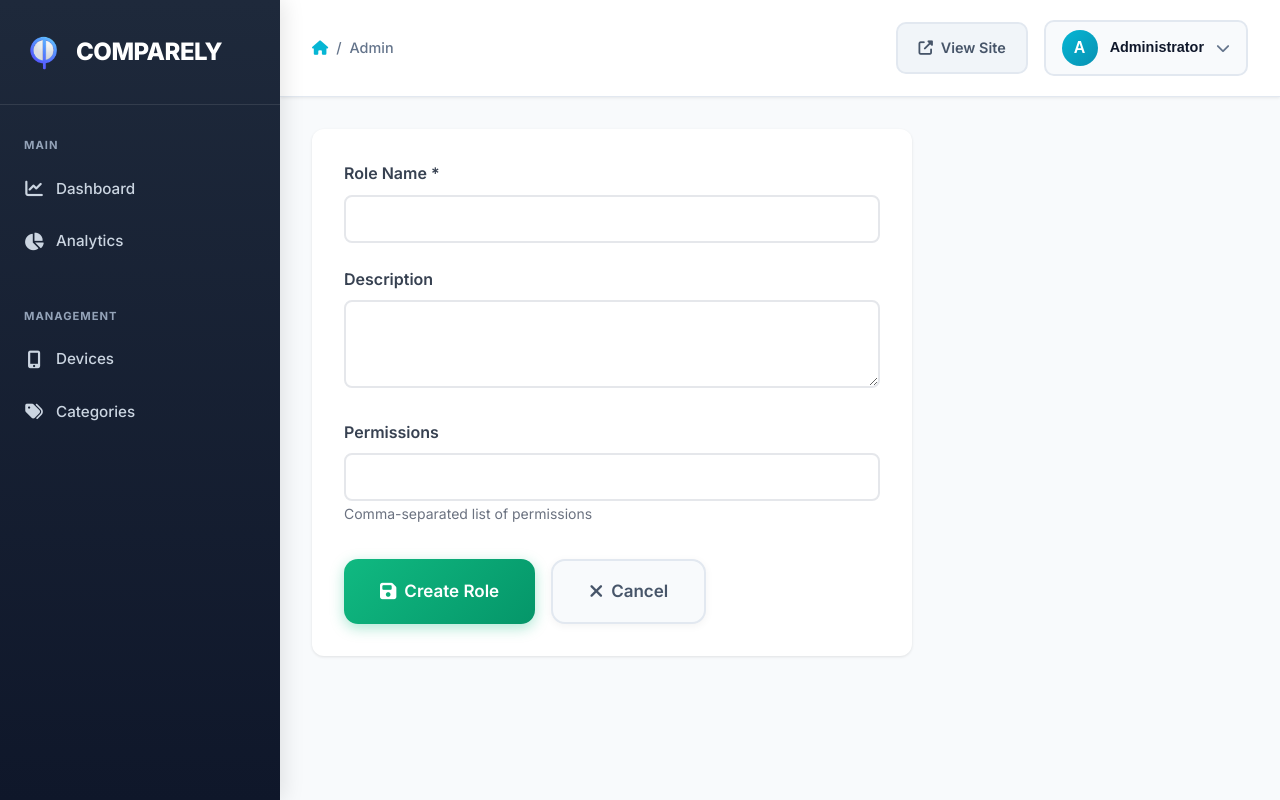
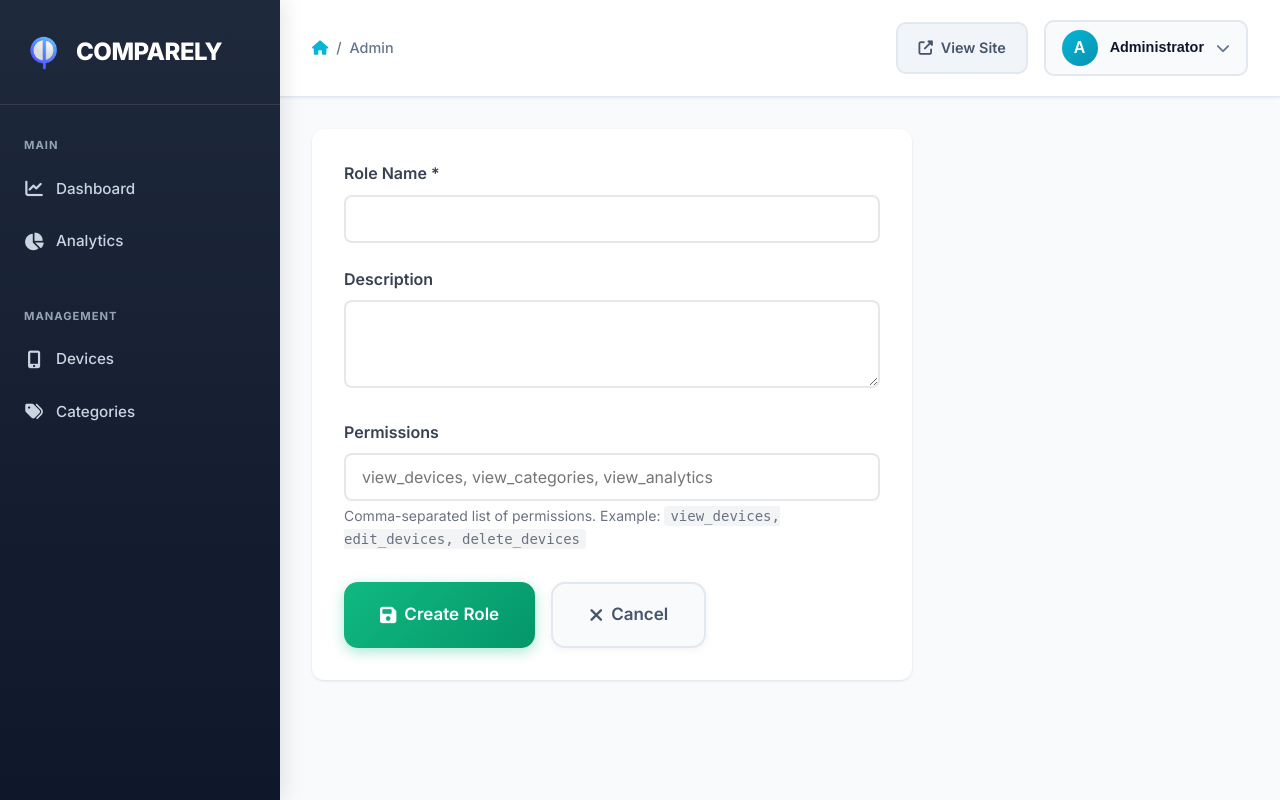
Before and after one commit to reyzae/comparely-v1, a FastAPI app: page /admin/roles/new in a window 1280 px wide. Run offline with FastAPI, Linux system fonts and the light colour scheme.

Commit message:
Fix role permissions not saving - sanitize empty/None values in backend and improve form UX

```diff
--- a/app/templates/admin/role_form.html
+++ b/app/templates/admin/role_form.html
@@ -63,8 +63,13 @@
 
         <div class="form-group">
             <label for="permissions">Permissions</label>
-            <input type="text" id="permissions" name="permissions" value="{{ role.permissions if role else '' }}">
-            <small style="color: #6B7280; font-size: 0.875rem;">Comma-separated list of permissions</small>
+            <input type="text" id="permissions" name="permissions"
+                value="{{ role.permissions if role and role.permissions else '' }}"
+                placeholder="view_devices, view_categories, view_analytics">
+            <small style="color: #6B7280; font-size: 0.875rem; display: block; margin-top: 0.25rem;">
+                Comma-separated list of permissions. Example: <code
+                    style="background: #F3F4F6; padding: 2px 6px; border-radius: 4px;">view_devices, edit_devices, delete_devices</code>
+            </small>
         </div>
 
         <div class="form-actions">
```
Also changed, not shown: app/routers/admin.py (+12 -0 lines).
